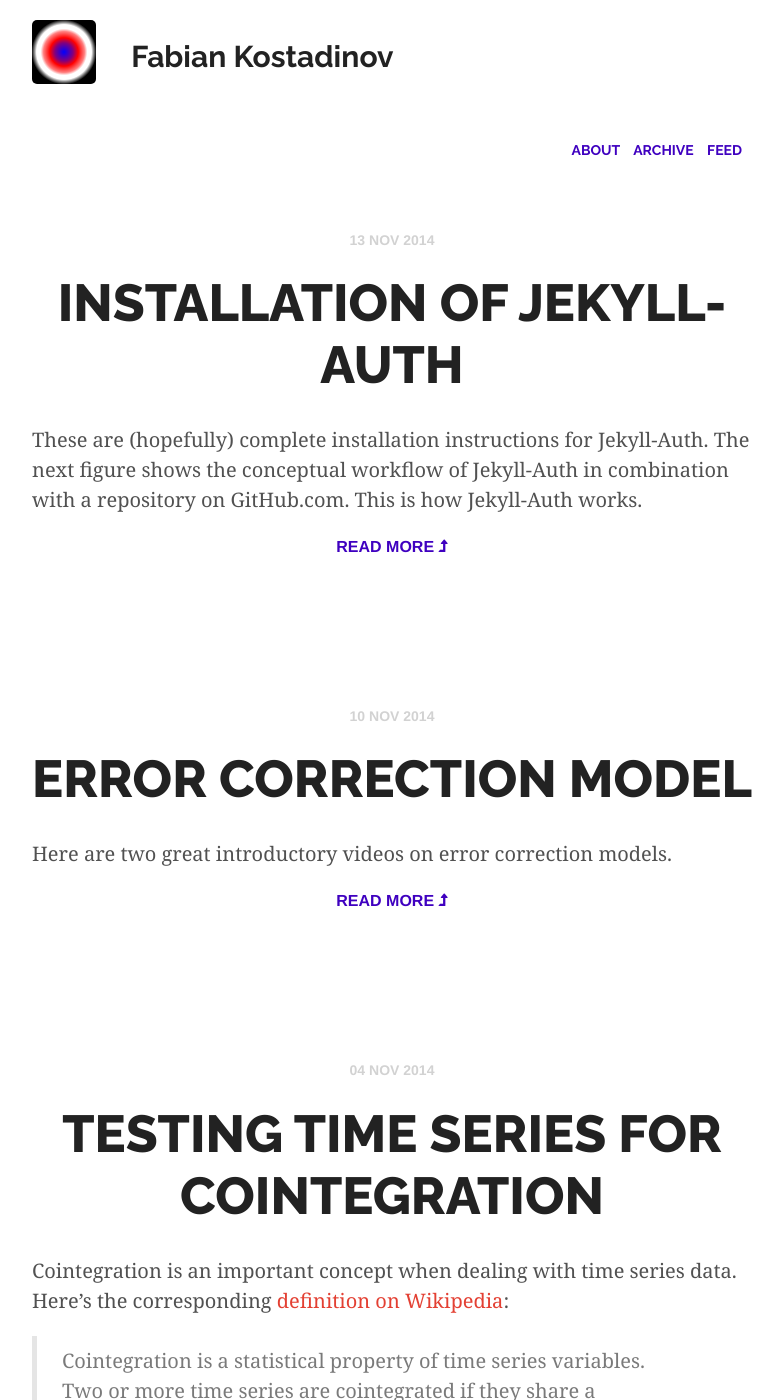
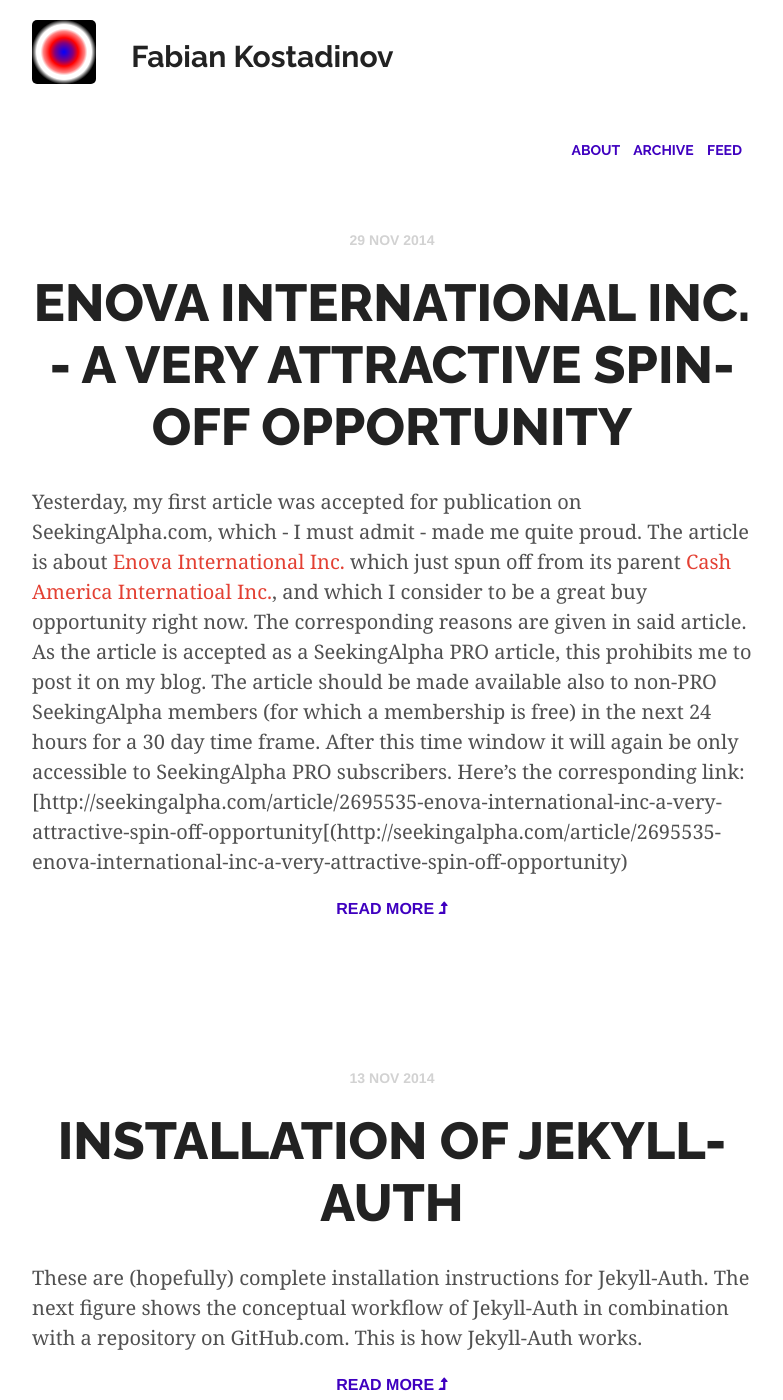
Before and after one commit to fabian-kostadinov/fabian-kostadinov.github.io, a Jekyll site: the page built from index.html, in a window 1280 px wide and 1400 px high. Shown: the whole window, without its empty margins (248-1031 px from the left). Built offline with Jekyll 4.4.1, drawn with Linux system fonts in a browser that asks for light colours; nearby versions of some CDN libraries; Markdown is read by kramdown in place of the engine named in the settings; the list of posts is cut into pages by our own code; some of the changed text lies outside the part shown.

Commit message:
New article on Enova

```diff
--- /dev/null
+++ b/_posts/2014-11-29-enova-international-inc-a-very-attractive-spin-off-opportunity.md
@@ -0,0 +1,7 @@
+---
+layout: post
+title: Enova International Inc. - A Very Attractive Spin-Off Opportunity
+comments: true
+tags: [investing, enova]
+---
+Yesterday, my first article was accepted for publication on SeekingAlpha.com, which - I must admit - made me quite proud. The article is about [Enova International Inc.](http://www.enova.co) which just spun off from its parent [Cash America Internatioal Inc.](http://www.cashamerica.com/), and which I consider to be a great buy opportunity right now. The corresponding reasons are given in said article. As the article is accepted as a SeekingAlpha PRO article, this prohibits me to post it on my blog. The article should be made available also to non-PRO SeekingAlpha members (for which a membership is free) in the next 24 hours for a 30 day time frame. After this time window it will again be only accessible to SeekingAlpha PRO subscribers. Here's the corresponding link: [http://seekingalpha.com/article/2695535-enova-international-inc-a-very-attractive-spin-off-opportunity[(http://seekingalpha.com/article/2695535-enova-international-inc-a-very-attractive-spin-off-opportunity)
```
Also changed, not shown: _posts/2014-09-12-stock-market-informational-websites-i-like.md (+3 -0 lines).
